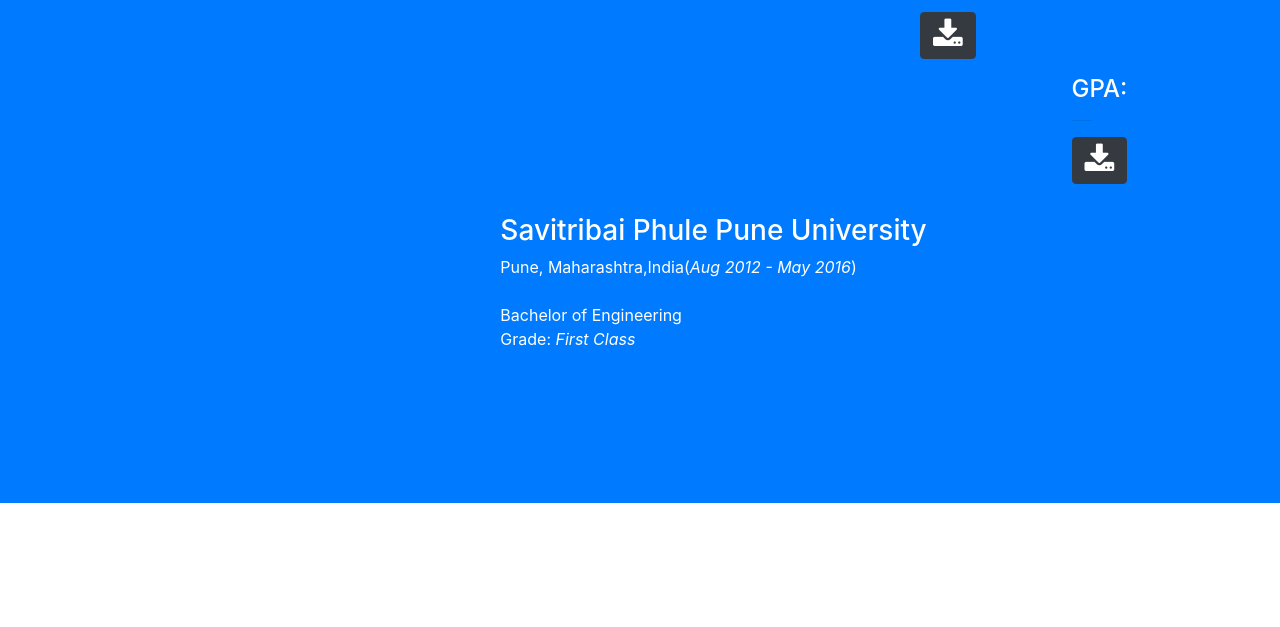
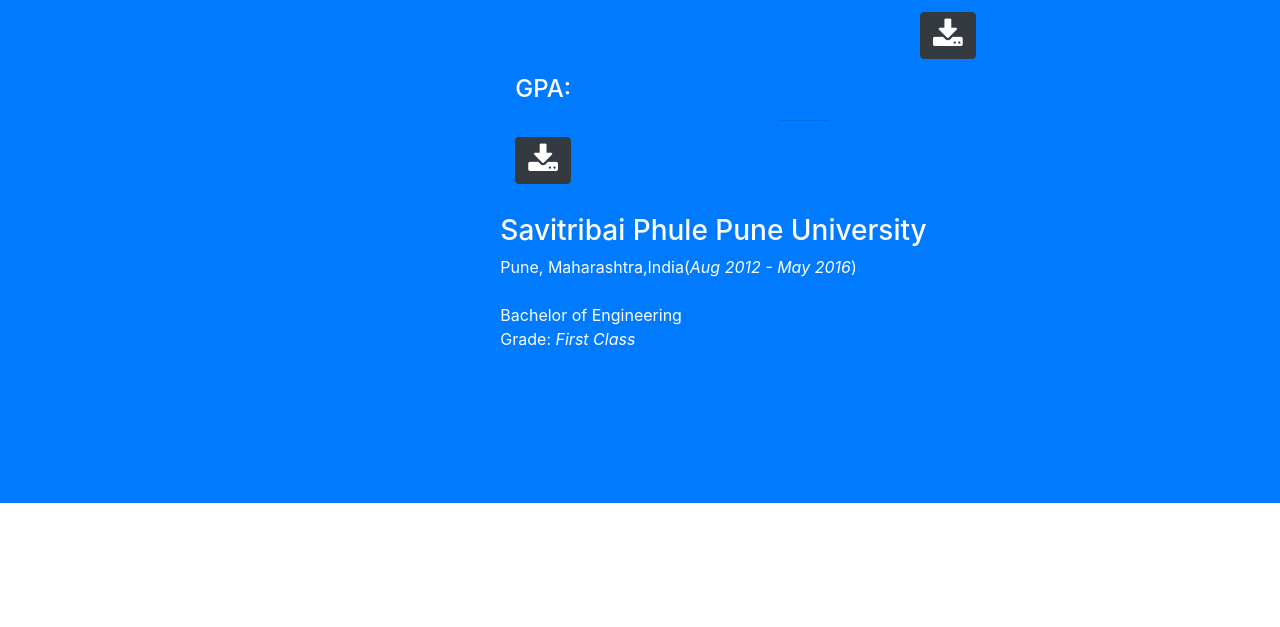
Before and after one commit to SagarGiri2104/sagargiri2104.github.io, a website with bundled scripts: page index.html in a window 1280 px wide. Shown: the part 3540-4167 px from the top of the page. Built offline with nearby package versions, Linux system fonts and the light colour scheme; files whose address does not match are found by name.

Commit message:
Update index.html

```diff
--- a/index.html
+++ b/index.html
@@ -304,7 +304,7 @@
                            <a href="docs/SSR_TSRPT_UN.pdf.pdf" download><button class="btn btn-dark btn-xl"><i class="fa fa-download fa-2x" aria-hidden="true"></i></button></a>
                         </div>
                         </p>
-		       <div class="col-lg-1 ml-auto">
+		       <div class="col-lg-12 ml-auto">
                            <h4 class="section-heading text-white">GPA:</h4>
                            <hr class="dark my-3">
                            <a href="docs/SSR_TSRPT_UN.pdf.pdf" download><button class="btn btn-dark btn-xl"><i class="fa fa-download fa-2x" aria-hidden="true"></i></button></a>
```
